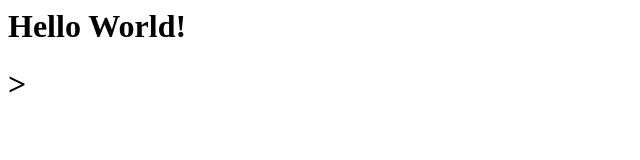
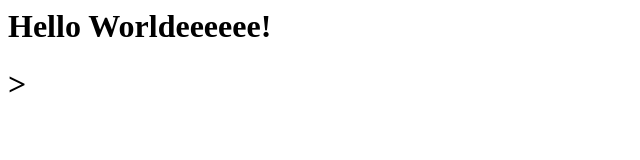
Before and after one commit to cmscarpelini/testeGit, a website: page index.html in a window 1280 px wide. Shown: the whole page, without its empty margins (0-640 px from the left). Drawn offline with Linux system fonts and the light colour scheme.

Commit message:
teste por fora

```diff
--- a/index.html
+++ b/index.html
@@ -1 +1 @@
-<h1>Hello World!<h1>>
+<h1>Hello Worldeeeeee!<h1>>
```
